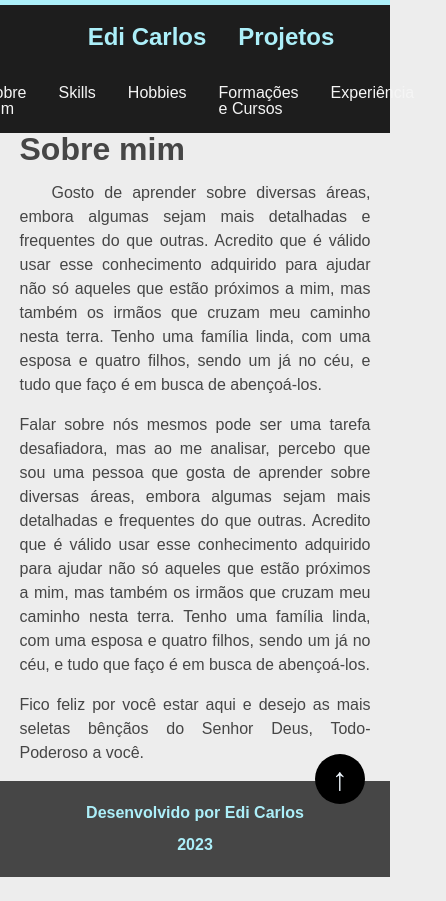
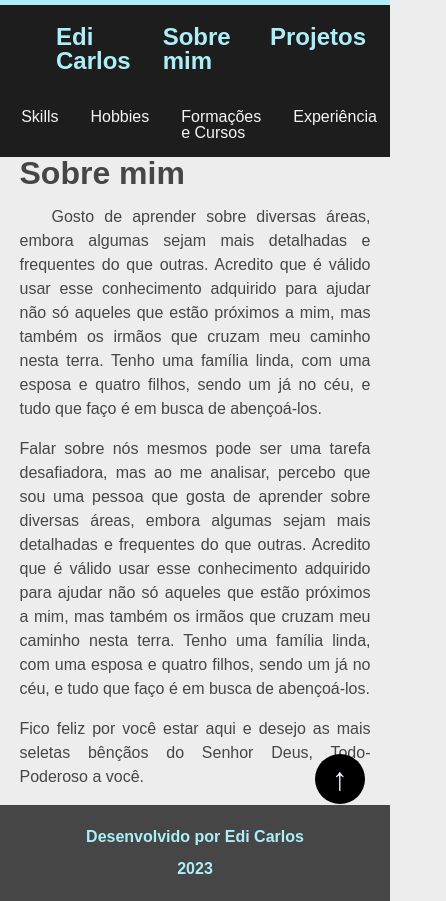
Before and after one commit to ediCarlosSilva/edicarlossilva.github.io, a React (Create React App) app: page /SobreMim in a window 390 px wide. Shown: the whole page, 446 px wide, since content can reach past the window. Before the commit the page ends 877 px from the top, so only its background shows below. Built offline with nearby package versions, Linux system fonts and the light colour scheme; the HTML template or start-up script is replaced by a standard one.

Commit message:
ajuste exibição em celular

```diff
--- a/src/components/Menu/Menu.css
+++ b/src/components/Menu/Menu.css
@@ -19,7 +19,7 @@ section.menu {
     color: var(--azul-claro);
     margin-left: 2rem;
 }
-.menu__title--projetos {
+.menu__title--projetos, .menu__title--sobremim {
     color: var(--azul-claro);
     margin-left: 2rem;
     display: none;
@@ -50,11 +50,11 @@ section.menu {
         flex-direction: column;
     }
 
-    .menu__title--projetos {
+    .menu__title--projetos, .menu__title--sobremim {
         display: block;
     }
 
-    .menu__list .projetos {
+    .menu__list .projetos, .menu__list .sobremim {
         display: none;
     }
 
--- a/src/components/Menu/index.jsx
+++ b/src/components/Menu/index.jsx
@@ -9,13 +9,16 @@ export default function Menu() {
                     <Link to="/">
                         <h1 className="menu__title--edi">Edi Carlos</h1>
                     </Link>
+                    <Link to="/">
+                        <h1 className="menu__title--sobremim">Sobre mim</h1>
+                    </Link>
                     <Link to="/Projetos">
                         <h1 className="menu__title--projetos">Projetos</h1>
                     </Link>
                 </header>
                 <nav>
                     <ul className="menu__list">
-                        <li className="menu__list__item"><Link to="/SobreMim">Sobre mim</Link></li>
+                        <li className="menu__list__item sobremim"><Link to="/SobreMim">Sobre mim</Link></li>
                         <li className="menu__list__item"><Link to="/Skills">Skills</Link></li>
                         <li className="menu__list__item"><Link to="/Hobbies">Hobbies</Link></li>
                         <li className="menu__list__item"><Link to="/Formacao">Formações e Cursos</Link></li>
```
